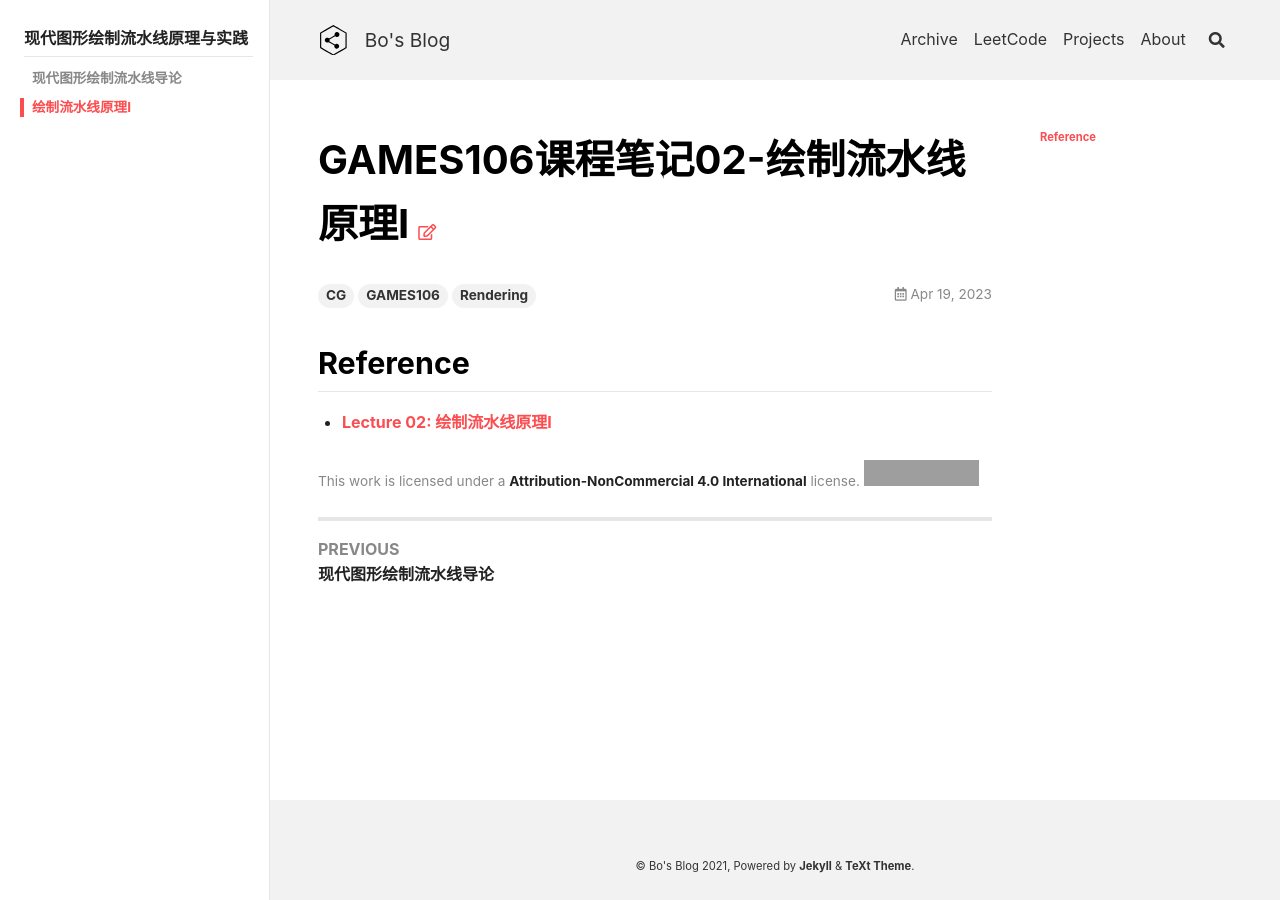
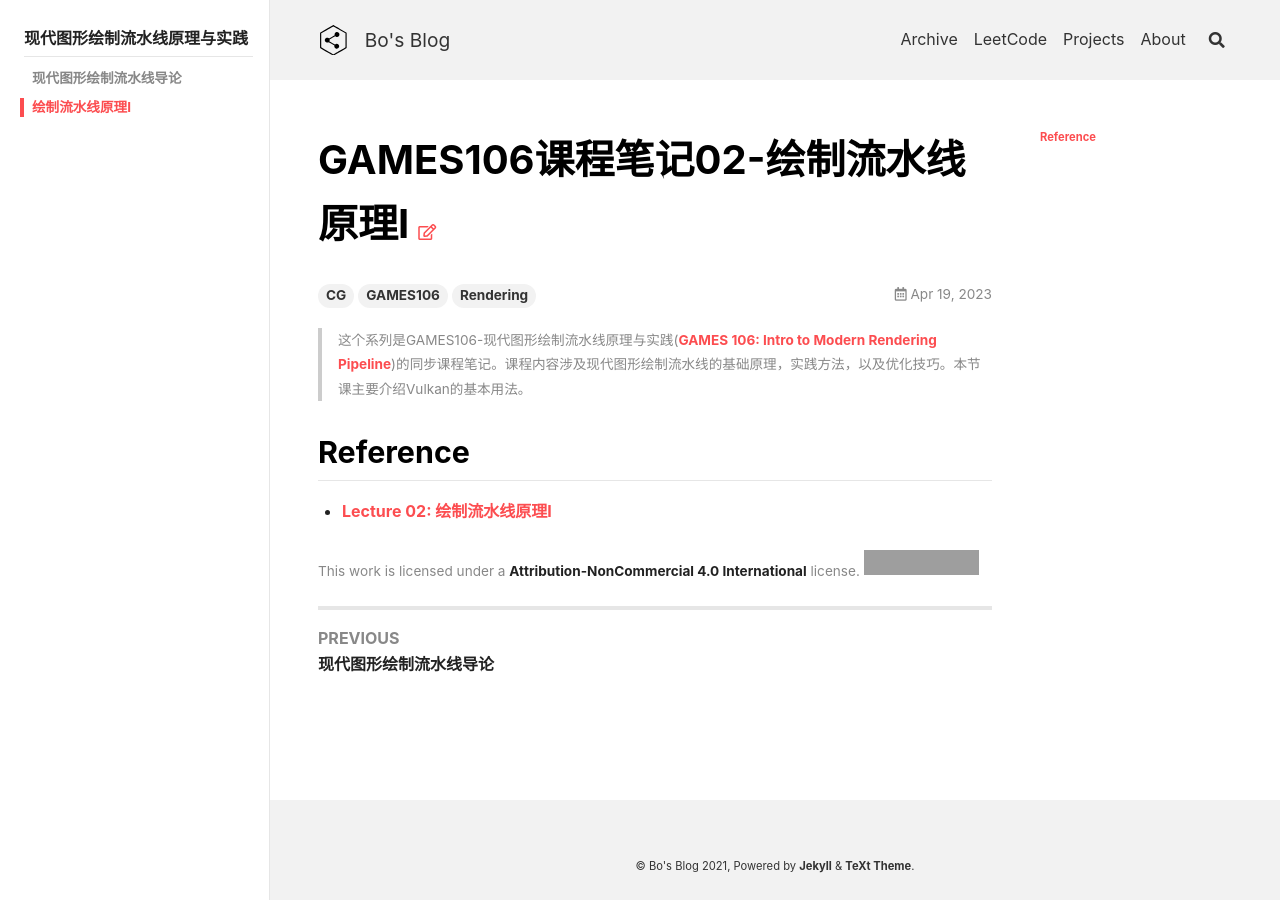
Before and after one commit to peng00bo00/peng00bo00_previous_blog, a Jekyll site: the page built from _posts/2023-04-19-GAMES106-NOTES-02.md, in a window 1280 px wide. Built offline with Jekyll 4.4.1, drawn with Linux system fonts in a browser that asks for light colours; nearby versions of some CDN libraries; grey boxes are pictures that could not be loaded.

Commit message:
Update 2023-04-19-GAMES106-NOTES-02.md

```diff
--- a/_posts/2023-04-19-GAMES106-NOTES-02.md
+++ b/_posts/2023-04-19-GAMES106-NOTES-02.md
@@ -9,6 +9,9 @@ sidebar:
   nav: GAMES106
 ---
 
+> 这个系列是GAMES106-现代图形绘制流水线原理与实践([GAMES 106: Intro to Modern Rendering Pipeline](https://zju-rendering.github.io/games106/))的同步课程笔记。课程内容涉及现代图形绘制流水线的基础原理，实践方法，以及优化技巧。本节课主要介绍Vulkan的基本用法。
+<!--more-->
+
 ## Reference
 
 - [Lecture 02: 绘制流水线原理I](https://www.bilibili.com/video/BV1Uo4y1J7ie/?p=2&vd_source=7a2542c6c909b3ee1fab551277360826)
```
